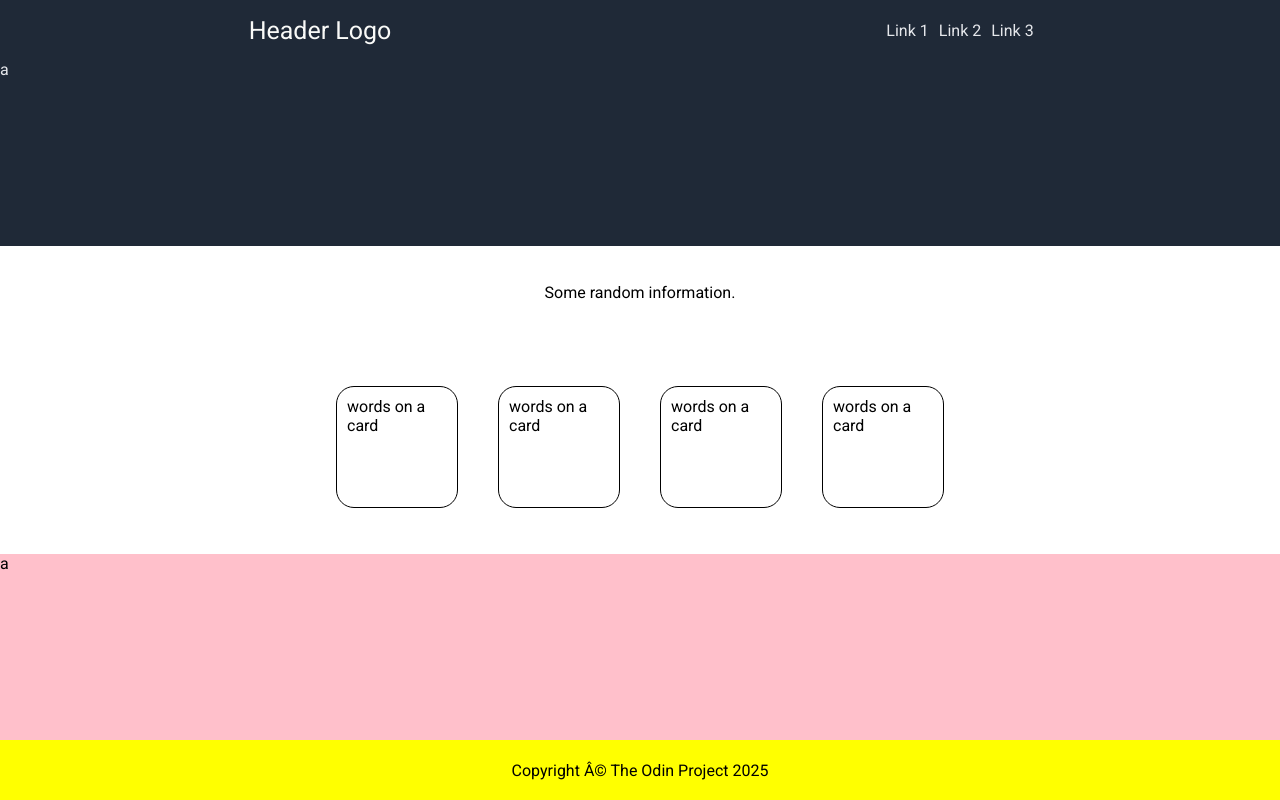
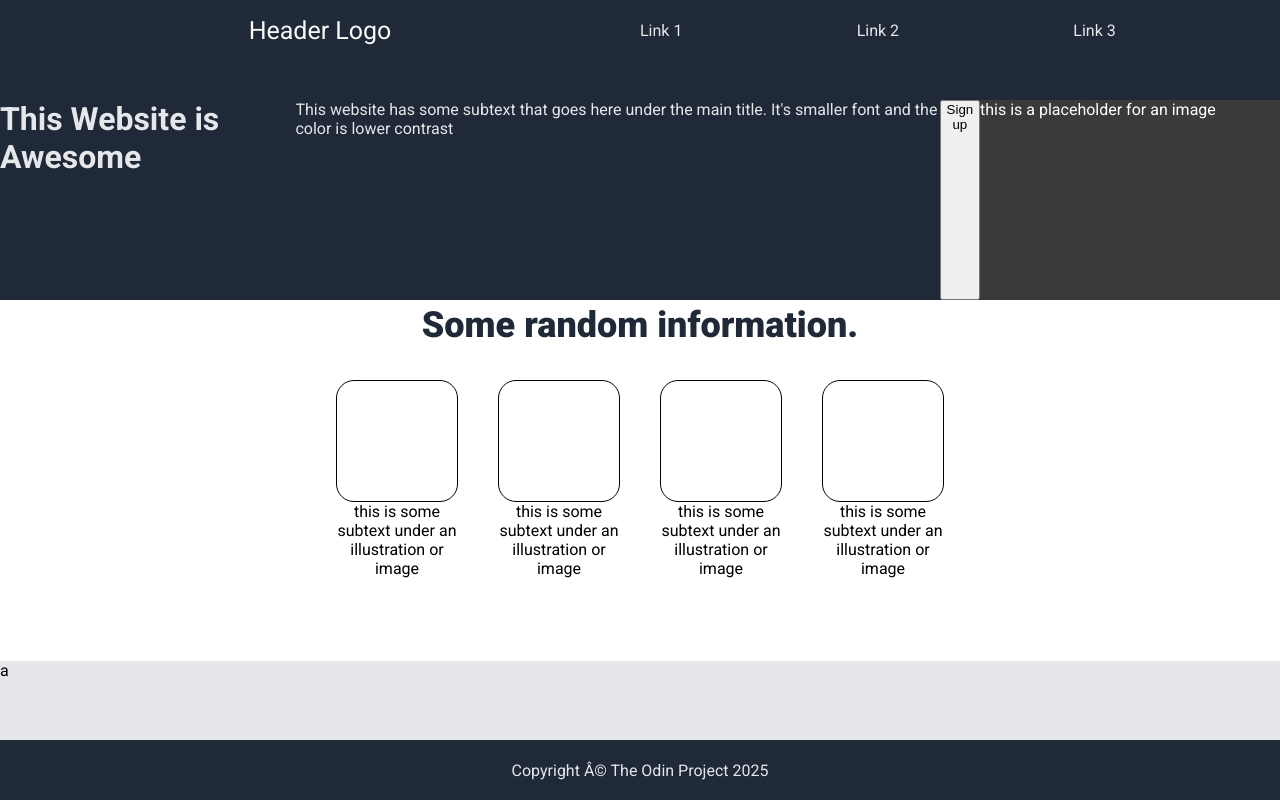
Before and after one commit to RedNoodle325/top-landing-page, a plain HTML site: page index.html in a window 1280 px wide. Drawn offline with Linux system fonts and the light colour scheme.

Commit message:
morning update 10/26

```diff
--- a/index.html
+++ b/index.html
@@ -1,21 +1,22 @@
 <!DOCTYPE html>
 <html>
   <head charset="utf-8">
-        <meta lang="en">
-        <meta http-equiv="X-UA-Compatible" content="IE=edge">
-        <meta name="viewport" content="width=device-width, initial-scale=1.0">
-        <title> TOP Landing Page </title>
-        <link rel="preconnect" href="https://fonts.googleapis.com">
-        <link rel="preconnect" href="https://fonts.gstatic.com" crossorigin>
-        <link href="https://fonts.googleapis.com/css2?family=Roboto:ital,wght@0,100;0,300;0,400;0,500;0,700;0,900;1,100;1,300;1,400;1,500;1,700;1,900&display=swap" rel="stylesheet">
-        <link rel="stylesheet" href="styles/styles.css">
+    <meta lang="en" />
+    <meta http-equiv="X-UA-Compatible" content="IE=edge" />
+    <meta name="viewport" content="width=device-width, initial-scale=1.0" />
+    <title>TOP Landing Page</title>
+    <link rel="preconnect" href="https://fonts.googleapis.com" />
+    <link rel="preconnect" href="https://fonts.gstatic.com" crossorigin />
+    <link
+      href="https://fonts.googleapis.com/css2?family=Roboto:ital,wght@0,100;0,300;0,400;0,500;0,700;0,900;1,100;1,300;1,400;1,500;1,700;1,900&display=swap"
+      rel="stylesheet"
+    />
+    <link rel="stylesheet" href="styles/styles.css" />
   </head>
   <body>
-        <div class ="page-layout">
+    <div class="page-layout">
       <header>
-                <div class="logo-box">
-                        Header Logo
-                </div>
+        <div class="logo-box">Header Logo</div>
         <div class="hdr-links">
           <a href="">Link 1</a>
           <a href="">Link 2</a>
@@ -23,34 +24,43 @@
         </div>
       </header>
       <div class="signup-box">
-                    a
+        <div clas="leftbox">
+          <div class="lefttext">
+            <h1>This Website is Awesome</h1>
+            <p>
+              This website has some subtext that goes here under the main title.
+              It's smaller font and the color is lower contrast
+            </p>
+          </div>
+          <button>Sign up</button>
+        </div>
+        <div class="rightbox">
+          <div class="placeholder-img">this is a placeholder for an image</div>
+        </div>
       </div>
       <div class="card-box">
-                <div class="card-text">
-                        Some random information.
+        <div class="card-text">Some random information.</div>
+        <div class="card-group">
+          <div class="card-caption">
+            <div class="card"></div>
+            this is some subtext under an illustration or image
           </div>
-                <div class="card-group">
-                        <div class="card">
-                                words on a card
+          <div class="card-caption">
+            <div class="card"></div>
+            this is some subtext under an illustration or image
         </div>
-                        <div class="card">
-                                words on a card
+          <div class="card-caption">
+            <div class="card"></div>
+            this is some subtext under an illustration or image
           </div>
-                        <div class="card">
-                                words on a card
-                        </div>
-                        <div class="card">
-                                words on a card
+          <div class="card-caption">
+            <div class="card"></div>
+            this is some subtext under an illustration or image
           </div>
         </div>
-
       </div>
-            <div class="quote-box">
-                    a
-            </div>
-            <footer>
-                    Copyright © The Odin Project 2025
-            </footer>
+      <div class="quote-box">a</div>
+      <footer>Copyright © The Odin Project 2025</footer>
     </div>
   </body>
 </html>
--- a/styles/styles.css
+++ b/styles/styles.css
@@ -1,45 +1,45 @@
 /* Overall Parts*/
 
 * {
-    margin:0;
-    padding:0;
+  margin: 0;
+  padding: 0;
+  display: flex;
+  flex: 1 1 auto;
 }
 
-body {
-    display: flex;
-    min-height: 100vh;
-    font-family: "Roboto";
-
+head {
+    display: none;
 }
 
 .page-layout {
-    display:flex;
+
   flex-direction: column;
   justify-content: space-between;
-    flex: 1 1 auto;
+  min-height: 100vh;
+  flex: 1;
+  font-family: "Roboto";
 }
 /* Header Parts*/
 
 header {
-    color: #E5E7EB;
-    background-color: #1F2937;
+  color: #e5e7eb;
+  background-color: #1f2937;
   height: 60px;
-    display: flex;
+
   justify-content: center;
   flex-grow: 0;
   align-items: center;
+  padding-bottom: 40px;
 }
 
 .logo-box {
-    display:flex;
-    color: #F9FAF8;
+  color: #f9faf8;
   justify-content: center;
   flex: 1;
-    font-size:25px;
+  font-size: 25px;
 }
 
 .hdr-links {
-    display:flex;
   justify-content: center;
   flex: 1;
   gap: 10px;
@@ -47,39 +47,71 @@ header {
 
 .hdr-links a {
   text-decoration: none;
-    color: #E5E7EB;
+  color: #e5e7eb;
 }
 
 /* Content Boxes */
 
 .signup-box {
-    color: #E5E7EB;
-    background-color: #1F2937;
-    flex-grow: 1;
+  color: #e5e7eb;
+  background-color: #1f2937;
+  flex: 1;
+  justify-content: center;
+}
 
+.leftbox {
+    flex-direction: column;
+}
+
+.leftbox h1 {
+  font-size: 48px;
+  color: #f9faf8;
+  font-weight: 900;
+}
+
+.placeholder-img {
+  height: 200px;
+  width: 300px;
+  background-color: #3a3a3a;
+  color: white;
 }
 
 .card-box {
-    display: flex;
+
   flex-direction: column;
   flex-grow: 1;
 }
 
 .card-text {
-    display: flex;
+
   align-items: center;
   justify-content: center;
+  font-size: 36px;
+  font-weight: 900;
+  color: #1f2937;
   flex: 1;
+  max-height: 50px;
+}
+
+.card-caption {
+
+  flex-direction: column;
+  justify-content: center;
+  align-items: flex-start;
+  flex: 1;
+  max-width: 122px;
+  text-align: center;
 }
 
 .card-group {
-    display: flex;
+
   flex-direction: row;
   flex-wrap: wrap;
-    justify-content:center;
+  justify-content: center;
   flex-grow: 1;
   gap: 40px;
-    align-items: center;
+  align-items: flex-start;
+  padding: 30px;
 }
 
 .card {
@@ -92,16 +124,17 @@ header {
 }
 
 .quote-box {
-    background-color: pink;
+  background-color: #e5e7eb;
   flex-grow: 1;
 }
 
 /* Footer */
 footer {
-    display:flex;
+
   justify-content: center;
   align-items: center;
-    background-color: yellow;
+  color: #e5e7eb;
+  background-color: #1f2937;
   height: 60px;
   flex-grow: 0;
 }
```
Lines whose indentation alone changed are shown as unchanged.
